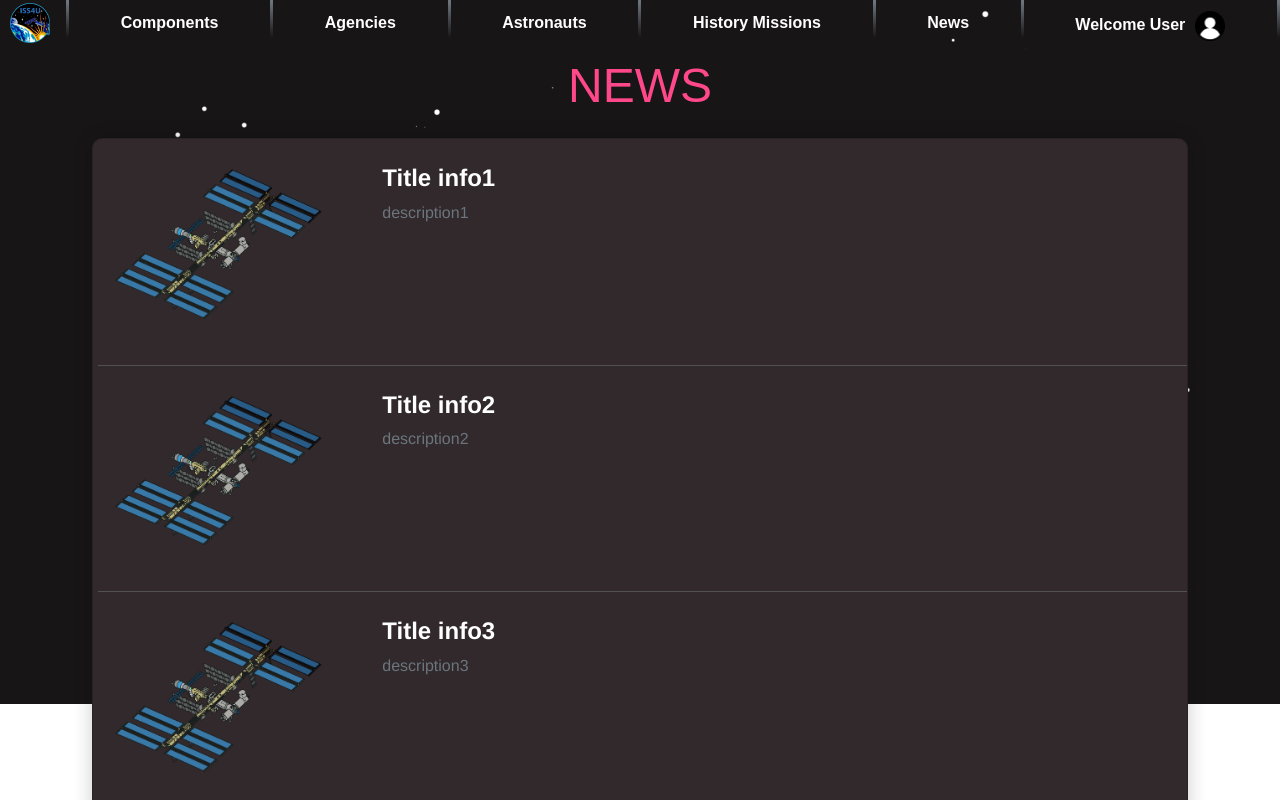
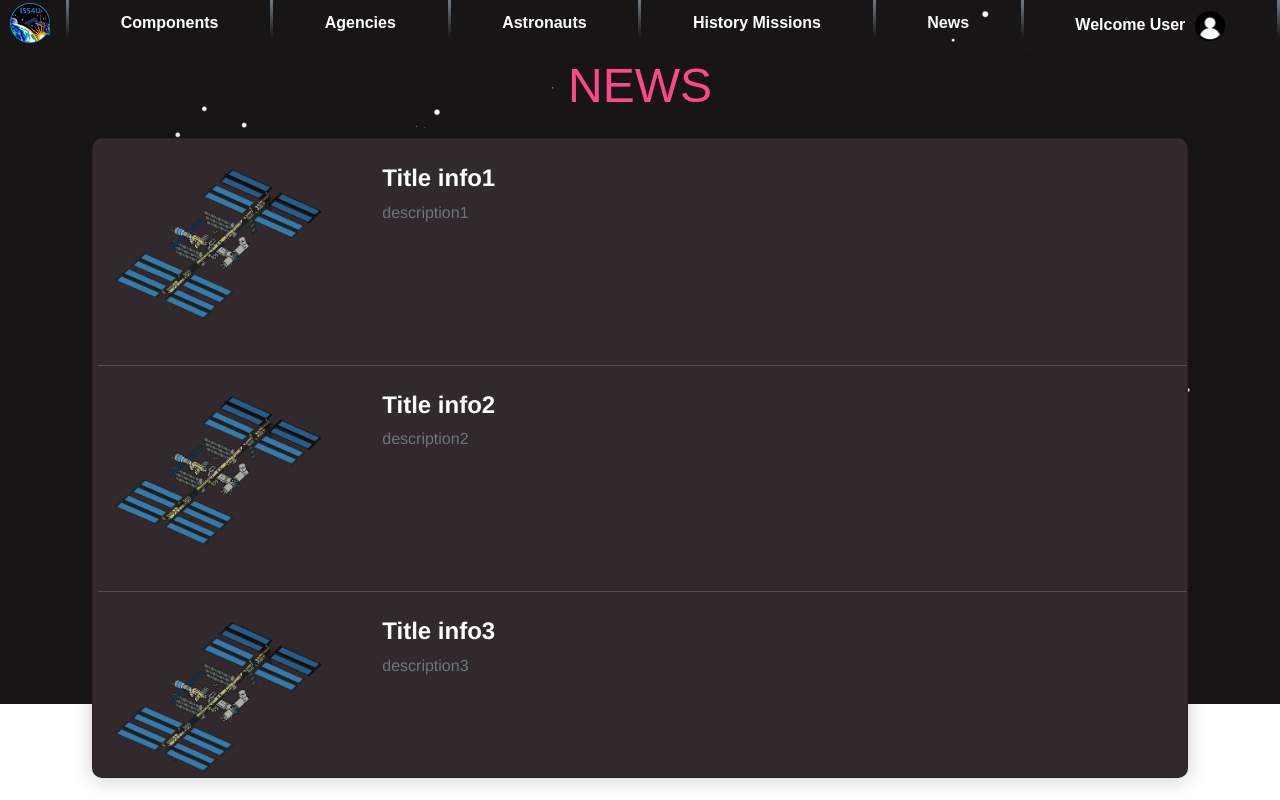
Before and after one commit to SE-T28/Documents, a Vue app in the folder D4/iss4u/: page /#/newsPage in a window 1280 px wide. Shown: the top 800 px of the page. Built offline with nearby package versions, Linux system fonts and the light colour scheme.

Commit message:
modifica di alcune parti del login

```diff
--- a/D4/iss4u/src/components/Login.vue
+++ b/D4/iss4u/src/components/Login.vue
@@ -71,7 +71,7 @@ import {login} from './../api/login'
                             if(response.data.token == false)
                                 throw "Credenziali errate";
 
-                            localStorage.setItem('nome', response.data.nome);
+                            localStorage.setItem('user', response.data.user);
                             this.$router.push('/');
                         });
                     }
--- a/D4/iss4u/src/views/HistoryMission.vue
+++ b/D4/iss4u/src/views/HistoryMission.vue
@@ -6,7 +6,7 @@
         <div class="body-components">
             <p class="text-md-center pp">HISTORY MISSION</p>
             <div class="container">
-                <div class="card" style="background-color: #31292B; border-radius: 10 0 10 0; ">
+                <div class="card dim" style="background-color: #31292B; border-radius: 10 0 10 0; ">
 
                     <!-- Classificazione di ogni news, da aggiungere una classe per ogni news istanziata dal DB -->
                     <!-- Aggiunta di un overlay-y al div dopo l'immagine -->
@@ -34,7 +34,7 @@
             </div>
         </div>
     </div>
-
+    <Footer/>
 </template>
 
 <script>
@@ -81,7 +81,14 @@ class Mission{
 </script>
 
 <style scoped>
-
+    .dim{
+        height: 80vh;
+        overflow-x: hidden;
+        overflow-y: scroll;
+    }
+    .dim::-webkit-scrollbar{
+        width: 0;
+    }
     .newsImg{
         margin-left: 10px;
         margin-top: 10px;
@@ -103,5 +110,7 @@ class Mission{
         margin-left: 5px;
         border-bottom: 1px solid #515151;
     }
-
+    .backgroundImg{
+        margin-bottom: 120px;
+    }
 </style>
--- a/D4/iss4u/src/views/NewsPage.vue
+++ b/D4/iss4u/src/views/NewsPage.vue
@@ -6,7 +6,7 @@
         <div class="body-components">
             <p class="text-md-center pp">NEWS</p>
             <div class="container">
-                <div class="card" style="background-color: #31292B; border-radius: 10 0 10 0; ">
+                <div class="card dim" style="background-color: #31292B; border-radius: 10 0 10 0; ">
 
                     <!-- Classificazione di ogni news, da aggiungere una classe per ogni news istanziata dal DB -->
                     <!-- Aggiunta di un overlay-y al div dopo l'immagine -->
@@ -81,7 +81,14 @@ class Info{
 </script>
 
 <style scoped>
-
+    .dim{
+        height: 80vh;
+        overflow-x: hidden;
+        overflow-y: scroll;
+    }
+    .dim::-webkit-scrollbar{
+        width: 0;
+    }
     .newsImg{
         margin-left: 10px;
         margin-top: 10px;
@@ -103,5 +110,7 @@ class Info{
         margin-left: 5px;
         border-bottom: 1px solid #515151;
     }
-
+    .backgroundImg{
+        margin-bottom: 120px;
+    }
 </style>
```
Also changed, not shown: 1 other file (tests, documents, lock files or other folders).
